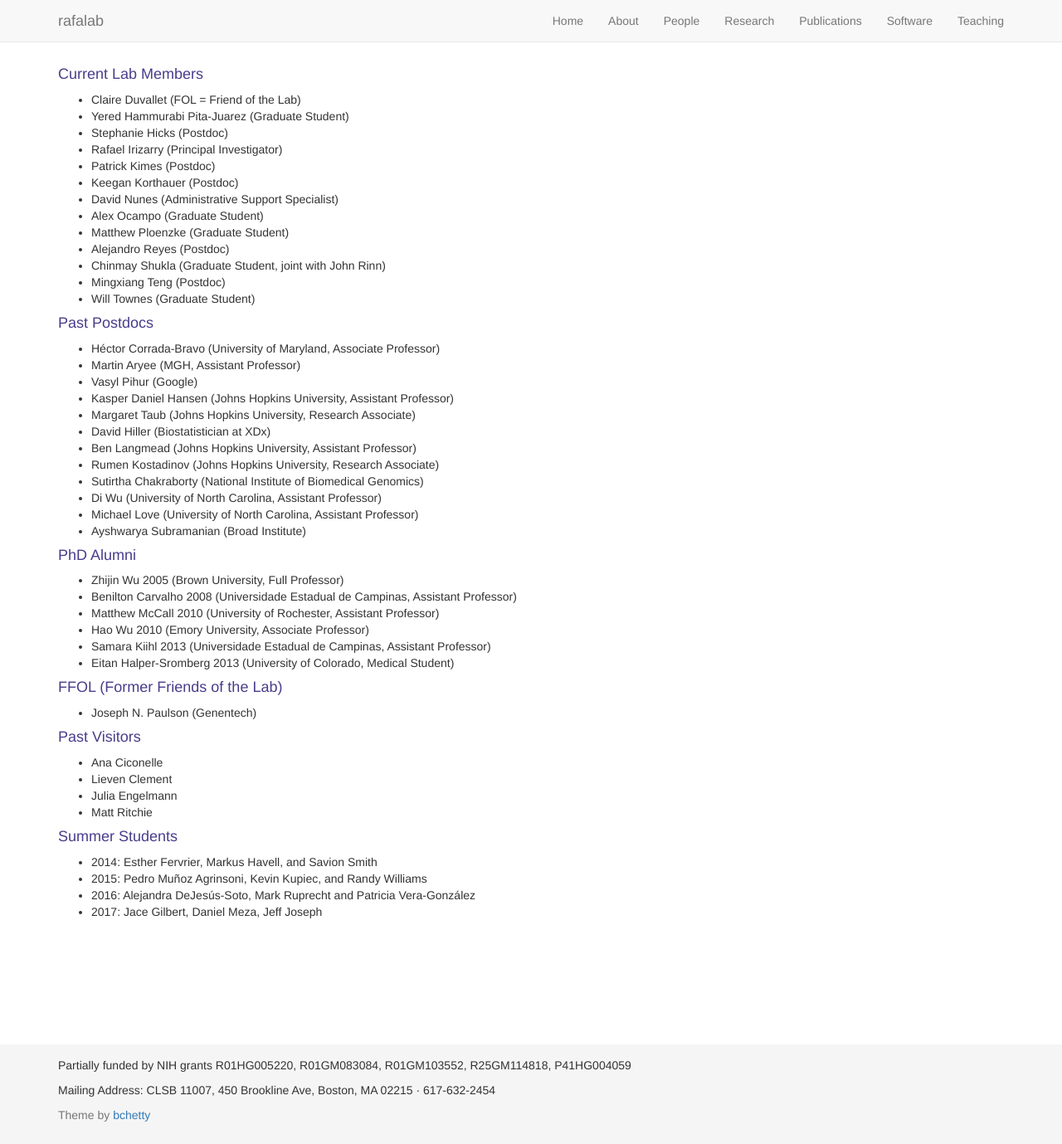
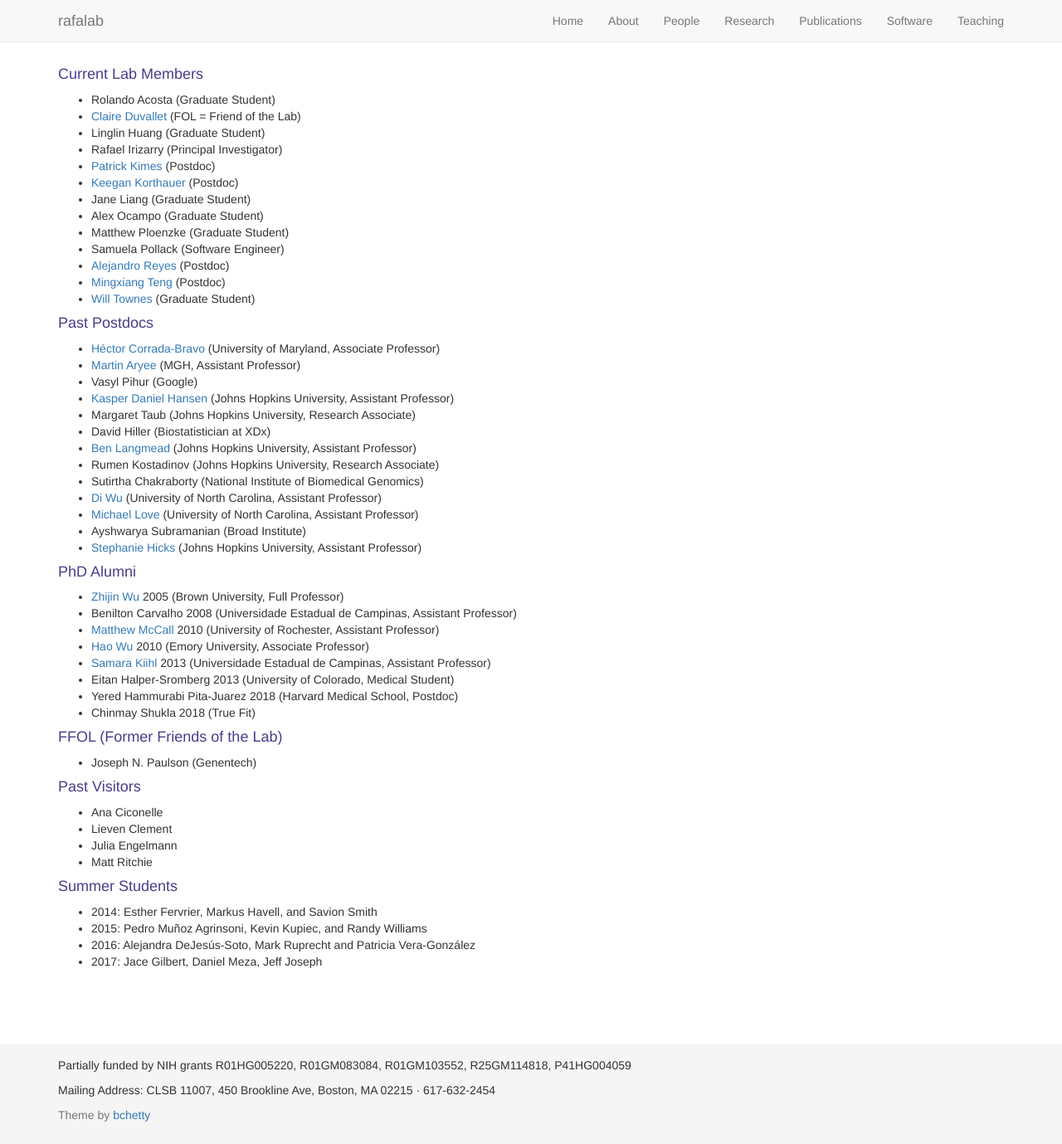
Before and after one commit to rafalab/rafalab.github.io, a Jekyll site: the page built from pages/people.md, in a window 1280 px wide and 1379 px high. Shown: the whole window at 83% size. Built offline with Jekyll 4.4.1, drawn with Linux system fonts in a browser that asks for light colours; nearby versions of some CDN libraries.

Commit message:
Update people, add some links to websites

```diff
--- a/pages/people.md
+++ b/pages/people.md
@@ -5,44 +5,46 @@ title: people
 
 #### Current Lab Members
 
-- Claire Duvallet (FOL = Friend of the Lab)
-- Yered Hammurabi Pita-Juarez (Graduate Student)
-- Stephanie Hicks (Postdoc)
+- Rolando Acosta (Graduate Student)
+- [Claire Duvallet](https://cduvallet.github.io/) (FOL = Friend of the Lab)
+- Linglin Huang (Graduate Student)
 - Rafael Irizarry (Principal Investigator)
-- Patrick Kimes (Postdoc)
-- Keegan Korthauer (Postdoc)
-- David Nunes (Administrative Support Specialist)
+- [Patrick Kimes](http://pkimes.org/) (Postdoc)
+- [Keegan Korthauer](http://kkorthauer.org/) (Postdoc)
+- Jane Liang (Graduate Student)
 - Alex Ocampo (Graduate Student)
 - Matthew Ploenzke (Graduate Student)
-- Alejandro Reyes (Postdoc)
-- Chinmay Shukla (Graduate Student, joint with John Rinn)
-- Mingxiang Teng (Postdoc)
-- Will Townes (Graduate Student)
+- Samuela Pollack (Software Engineer)
+- [Alejandro Reyes](http://alejandroreyes.org/) (Postdoc)
+- [Mingxiang Teng](https://tengmx.github.io/) (Postdoc)
+- [Will Townes](https://willtownes.github.io/) (Graduate Student)
 
 #### Past Postdocs
 
-- Héctor Corrada-Bravo (University of Maryland, Associate Professor)
-- Martin Aryee (MGH, Assistant Professor)
+- [Héctor Corrada-Bravo](http://www.hcbravo.org/) (University of Maryland, Associate Professor)
+- [Martin Aryee](http://aryee.mgh.harvard.edu/) (MGH, Assistant Professor)
 - Vasyl Pihur (Google)
-- Kasper Daniel Hansen (Johns Hopkins University, Assistant Professor)
+- [Kasper Daniel Hansen](https://www.hansenlab.org/) (Johns Hopkins University, Assistant Professor)
 - Margaret Taub (Johns Hopkins University, Research Associate)
 - David Hiller (Biostatistician at XDx)
-- Ben Langmead (Johns Hopkins University, Assistant Professor)
+- [Ben Langmead](http://www.langmead-lab.org/) (Johns Hopkins University, Assistant Professor)
 - Rumen Kostadinov (Johns Hopkins University, Research Associate)
 - Sutirtha Chakraborty (National Institute of Biomedical Genomics)
-- Di Wu (University of North Carolina, Assistant Professor)
-- Michael Love (University of North Carolina, Assistant Professor)
+- [Di Wu](http://diwulab.web.unc.edu/) (University of North Carolina, Assistant Professor)
+- [Michael Love](https://mikelove.github.io/) (University of North Carolina, Assistant Professor)
 - Ayshwarya Subramanian (Broad Institute)
+- [Stephanie Hicks](http://www.stephaniehicks.com/) (Johns Hopkins University, Assistant Professor)
 
 #### PhD Alumni
 
-- Zhijin Wu 2005 (Brown University, Full Professor)
+- [Zhijin Wu](http://www.stat.brown.edu/zwu/) 2005 (Brown University, Full Professor)
 - Benilton Carvalho 2008 (Universidade Estadual de Campinas, Assistant Professor)
-- Matthew McCall 2010 (University of Rochester, Assistant Professor)
-- Hao Wu 2010 (Emory University, Associate Professor)
-- Samara Kiihl 2013 (Universidade Estadual de Campinas, Assistant
-                      Professor)
+- [Matthew McCall](https://mnmccall.com/) 2010 (University of Rochester, Assistant Professor)
+- [Hao Wu](http://www.haowulab.org/) 2010 (Emory University, Associate Professor)
+- [Samara Kiihl](https://samarafk.github.io/) 2013 (Universidade Estadual de Campinas, Assistant Professor)
 - Eitan Halper-Sromberg 2013 (University of Colorado, Medical Student)
+- Yered Hammurabi Pita-Juarez 2018 (Harvard Medical School, Postdoc)
+- Chinmay Shukla 2018 (True Fit)
 
 #### FFOL (Former Friends of the Lab)
 - Joseph N. Paulson (Genentech)
@@ -54,7 +56,7 @@ title: people
 - Matt Ritchie
 
 #### Summer Students
-- 2014:  Esther Fervrier, Markus Havell, and  Savion Smith
-- 2015: Pedro Mu&ntilde;oz Agrinsoni, Kevin Kupiec, and  Randy Williams
-- 2016:  Alejandra DeJesús-Soto, Mark Ruprecht and  Patricia Vera-González
+- 2014: Esther Fervrier, Markus Havell, and  Savion Smith
+- 2015: Pedro Mu&ntilde;oz Agrinsoni, Kevin Kupiec, and Randy Williams
+- 2016: Alejandra DeJesús-Soto, Mark Ruprecht and Patricia Vera-González
 - 2017: Jace Gilbert, Daniel Meza, Jeff Joseph
```
